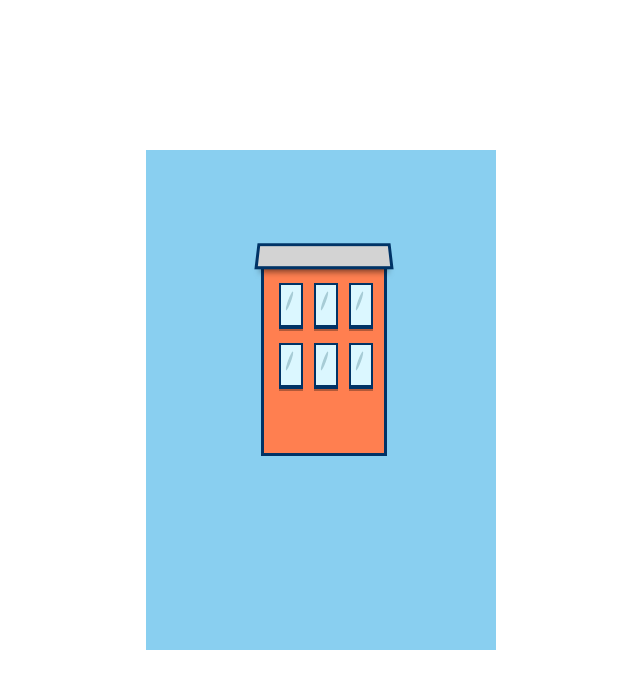
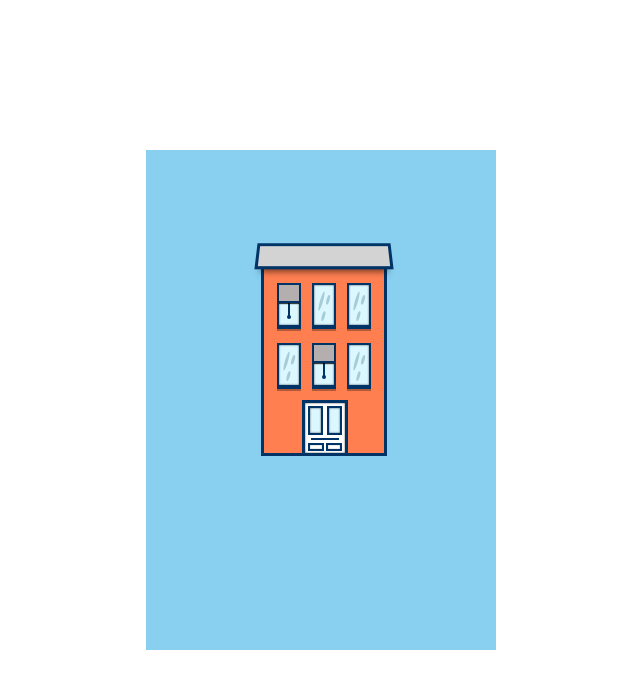
Before and after one commit to JoeBocock/codepens, a plain HTML site: page day-night-building/index.html in a window 1280 px wide. Shown: the whole page, without its empty margins (319-959 px from the left). Drawn offline with Linux system fonts and the light colour scheme.

Commit message:
More house work

```diff
--- a/day-night-building/index.html
+++ b/day-night-building/index.html
@@ -10,8 +10,8 @@
     <body>
         <div class="container">
             <div class="building">
-                <div class="window">
-                    <div class="streak"></div>
+                <div class="window-alt">
+                    <div class="pullie"></div>
                 </div>
                 <div class="window">
                     <div class="streak"></div>
@@ -22,11 +22,15 @@
                 <div class="window">
                     <div class="streak"></div>
                 </div>
+                <div class="window-alt">
+                    <div class="pullie"></div>
+                </div>
                 <div class="window">
                     <div class="streak"></div>
                 </div>
-                <div class="window">
-                    <div class="streak"></div>
+                <div class="door">
+                    <div class="door-window"></div>
+                    <div class="box"></div>
                 </div>
             </div>
         </div>
--- a/day-night-building/style.css
+++ b/day-night-building/style.css
@@ -48,9 +48,12 @@ body {
     height: 40px;
     background-color: #dbf7ff;
     top: 30px;
-    left: 15px;
+    left: 13px;
     border: #003366 solid 2px;
     border-bottom: #003366 solid 4px;
+    -webkit-box-shadow: inset 0px 0px 2px 0px rgba(0, 0, 0, 0.75);
+    -moz-box-shadow: inset 0px 0px 2px 0px rgba(0, 0, 0, 0.75);
+    box-shadow: inset 0px 0px 2px 0px rgba(0, 0, 0, 0.75);
 }
 
 .window::after {
@@ -64,26 +67,63 @@ body {
 }
 
 .window:nth-of-type(2) {
-    left: 50px;
+    left: 48px;
 }
 
 .window:nth-of-type(3) {
-    left: 85px;
+    left: 83px;
 }
 
 .window:nth-of-type(4) {
     top: 90px;
-    left: 15px;
-}
-
-.window:nth-of-type(5) {
-    top: 90px;
-    left: 50px;
+    left: 13px;
 }
 
 .window:nth-of-type(6) {
     top: 90px;
-    left: 85px;
+    left: 83px;
+}
+
+.window-alt {
+    position: absolute;
+    width: 20px;
+    height: 40px;
+    background-color: #dbf7ff;
+    top: 30px;
+    left: 13px;
+    border: #003366 solid 2px;
+    border-bottom: #003366 solid 4px;
+    -webkit-box-shadow: inset 0px 0px 2px 0px rgba(0, 0, 0, 0.75);
+    -moz-box-shadow: inset 0px 0px 2px 0px rgba(0, 0, 0, 0.75);
+    box-shadow: inset 0px 0px 2px 0px rgba(0, 0, 0, 0.75);
+}
+
+.window-alt::before {
+    content: '';
+    position: absolute;
+    width: 20px;
+    height: 16px;
+    background-color: #b5aeae;
+    border-bottom: #003366 solid 2px;
+    z-index: 100;
+    -webkit-box-shadow: 0px 1px 1px 0px rgba(0, 0, 0, 0.75);
+    -moz-box-shadow: 0px 1px 1px 0px rgba(0, 0, 0, 0.75);
+    box-shadow: 0px 1px 1px 0px rgba(0, 0, 0, 0.75);
+}
+
+.window-alt::after {
+    content: '';
+    top: 44px;
+    left: -2px;
+    position: absolute;
+    width: 24px;
+    height: 2px;
+    background-color: rgba(0, 0, 0, 0.3);
+}
+
+.window-alt:nth-of-type(1) {
+    top: 90px;
+    left: 48px;
 }
 
 .streak {
@@ -92,7 +132,125 @@ body {
     width: 3px;
     height: 20px;
     border-radius: 50%;
-    transform: rotate(20deg);
-    left: 7px;
+    transform: rotate(16deg);
+    left: 6px;
     top: 6px;
 }
+
+.streak::after {
+    content: '';
+    position: absolute;
+    background-color: #a7ccd6;
+    width: 3px;
+    height: 10px;
+    border-radius: 50%;
+    left: 6px;
+    top: 2px;
+}
+
+.streak::before {
+    content: '';
+    position: absolute;
+    background-color: #a7ccd6;
+    width: 3px;
+    height: 10px;
+    border-radius: 50%;
+    left: 6px;
+    top: 19px;
+}
+
+.pullie {
+    position: absolute;
+    background-color: #003366;
+    height: 15px;
+    width: 2px;
+    top: 18px;
+    left: 9px;
+}
+
+.pullie::after {
+    content: '';
+    position: absolute;
+    background-color: #003366;
+    height: 4px;
+    width: 4px;
+    border-radius: 50%;
+    top: 12px;
+    left: -1px;
+}
+
+.door {
+    position: absolute;
+    background-color: white;
+    width: 40px;
+    height: 50px;
+    bottom: 0;
+    left: 38px;
+    border: #003366 solid 3px;
+    border-bottom: none;
+    -webkit-box-shadow: inset 0px 0px 2px 0px rgba(0, 0, 0, 0.75);
+    -moz-box-shadow: inset 0px 0px 2px 0px rgba(0, 0, 0, 0.75);
+    box-shadow: inset 0px 0px 2px 0px rgba(0, 0, 0, 0.75);
+}
+
+.door::after {
+    content: '';
+    position: absolute;
+    background-color: #003366;
+    width: 28px;
+    height: 2px;
+    top: 35px;
+    left: 6px;
+}
+
+.door-window {
+    position: absolute;
+    background-color: #dbf7ff;
+    height: 25px;
+    width: 11px;
+    left: 3px;
+    border: #003366 solid 2px;
+    top: 3px;
+    -webkit-box-shadow: inset 0px 0px 2px 0px rgba(0, 0, 0, 0.75);
+    -moz-box-shadow: inset 0px 0px 2px 0px rgba(0, 0, 0, 0.75);
+    box-shadow: inset 0px 0px 2px 0px rgba(0, 0, 0, 0.75);
+}
+
+.door-window::after {
+    content: '';
+    position: absolute;
+    background-color: #dbf7ff;
+    height: 25px;
+    width: 11px;
+    left: 17px;
+    border: #003366 solid 2px;
+    top: -2px;
+    -webkit-box-shadow: inset 0px 0px 2px 0px rgba(0, 0, 0, 0.75);
+    -moz-box-shadow: inset 0px 0px 2px 0px rgba(0, 0, 0, 0.75);
+    box-shadow: inset 0px 0px 2px 0px rgba(0, 0, 0, 0.75);
+}
+
+.box {
+    position: absolute;
+    width: 12px;
+    height: 4px;
+    top: 40px;
+    left: 3px;
+    border: #003366 solid 2px;
+    -webkit-box-shadow: inset 0px 0px 1px 0px rgba(0, 0, 0, 0.75);
+    -moz-box-shadow: inset 0px 0px 1px 0px rgba(0, 0, 0, 0.75);
+    box-shadow: inset 0px 0px 1px 0px rgba(0, 0, 0, 0.75);
+}
+
+.box::after {
+    content: '';
+    position: absolute;
+    width: 12px;
+    height: 4px;
+    top: -2px;
+    left: 16px;
+    border: #003366 solid 2px;
+    -webkit-box-shadow: inset 0px 0px 1px 0px rgba(0, 0, 0, 0.75);
+    -moz-box-shadow: inset 0px 0px 1px 0px rgba(0, 0, 0, 0.75);
+    box-shadow: inset 0px 0px 1px 0px rgba(0, 0, 0, 0.75);
+}
```
